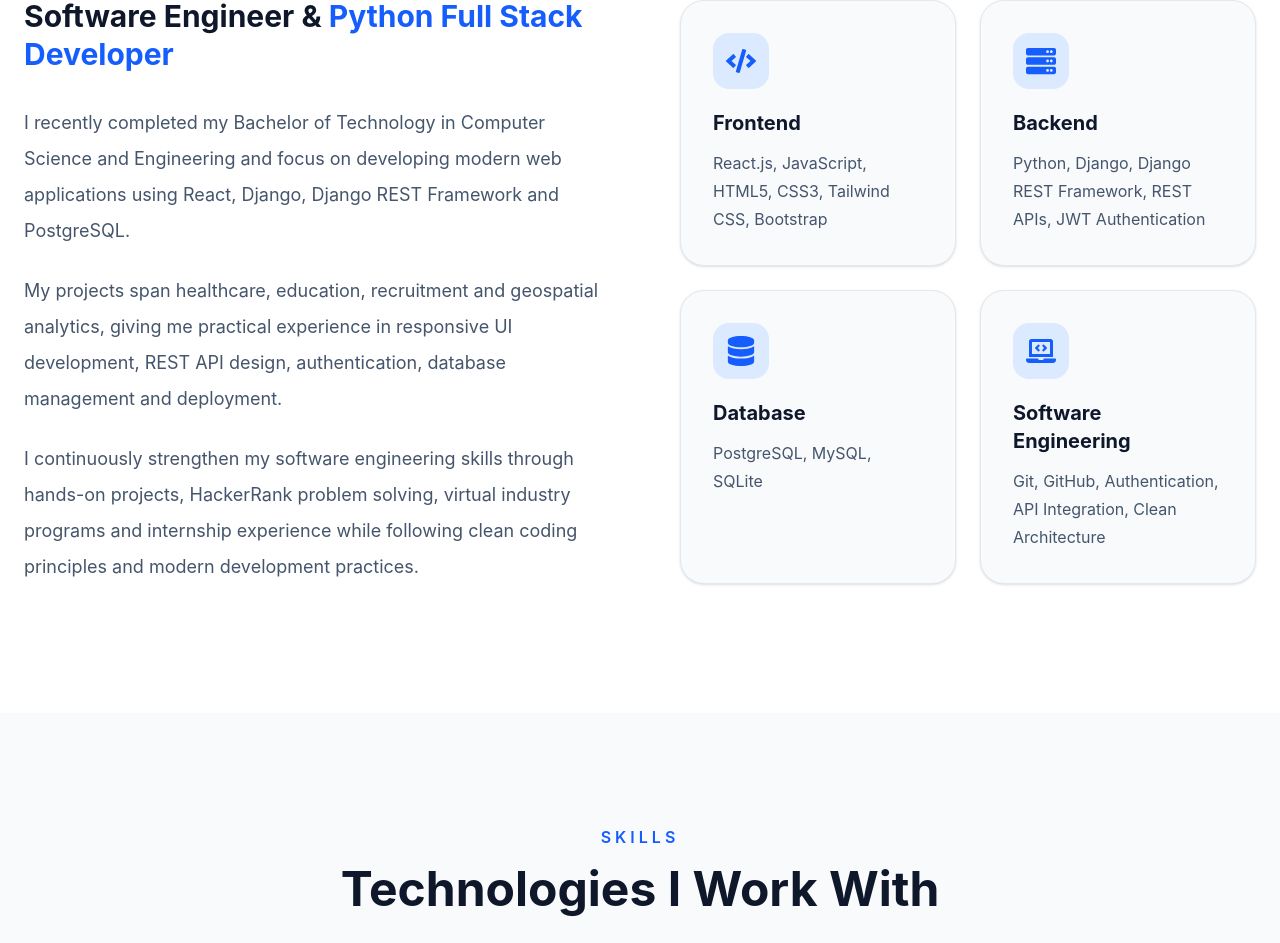
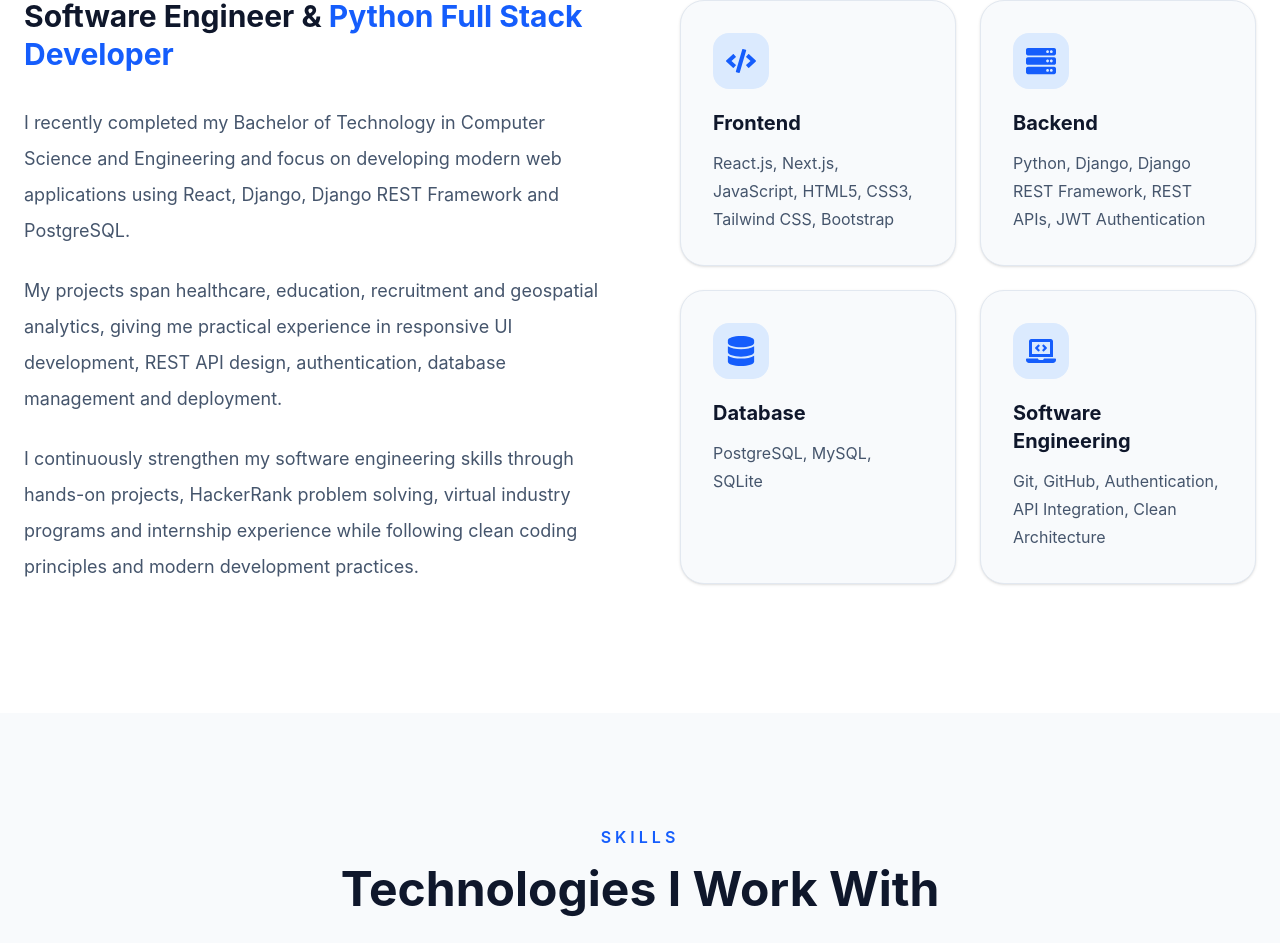
Before and after one commit to basith670/my_portfolio, a React (Vite) app: page / in a window 1280 px wide. Shown: the part 1820-2763 px from the top of the page. Built offline with nearby package versions, Linux system fonts and the light colour scheme.

Commit message:
Updated About

```diff
--- a/src/components/sections/About.jsx
+++ b/src/components/sections/About.jsx
@@ -12,7 +12,7 @@ function About() {
     {
       icon: <FaCode />,
       title: "Frontend",
-      text: "React.js, JavaScript, HTML5, CSS3, Tailwind CSS, Bootstrap",
+      text: "React.js, Next.js, JavaScript, HTML5, CSS3, Tailwind CSS, Bootstrap",
     },
     {
       icon: <FaServer />,
```
